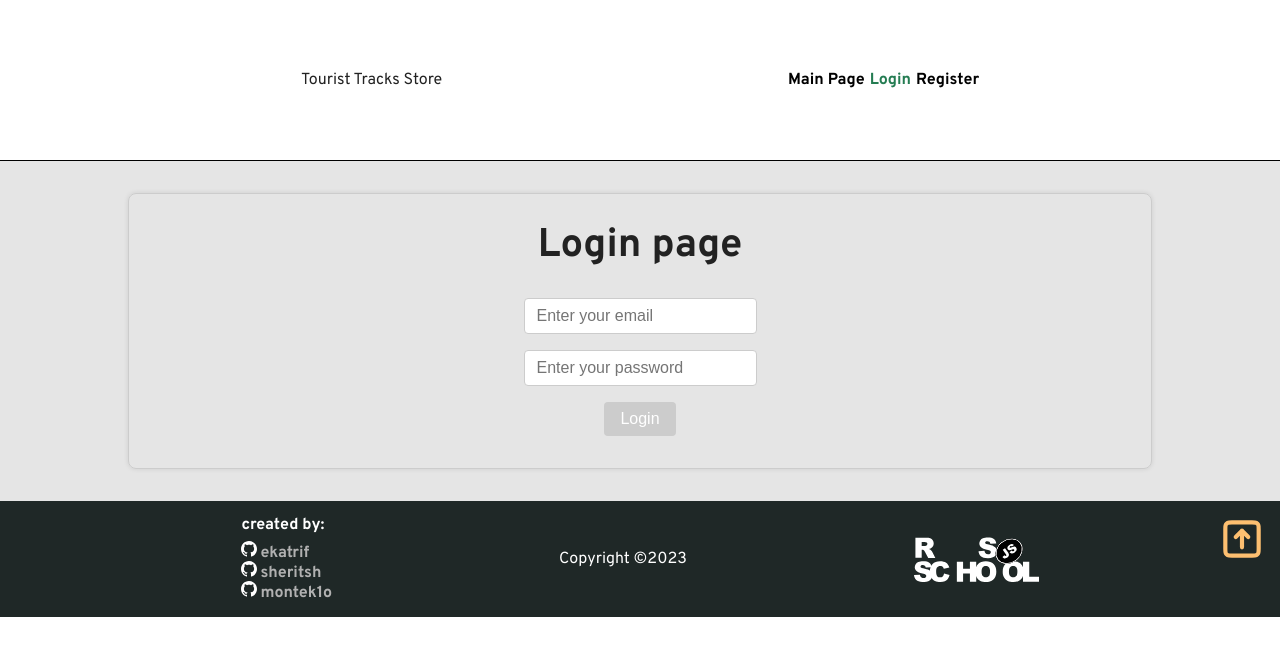
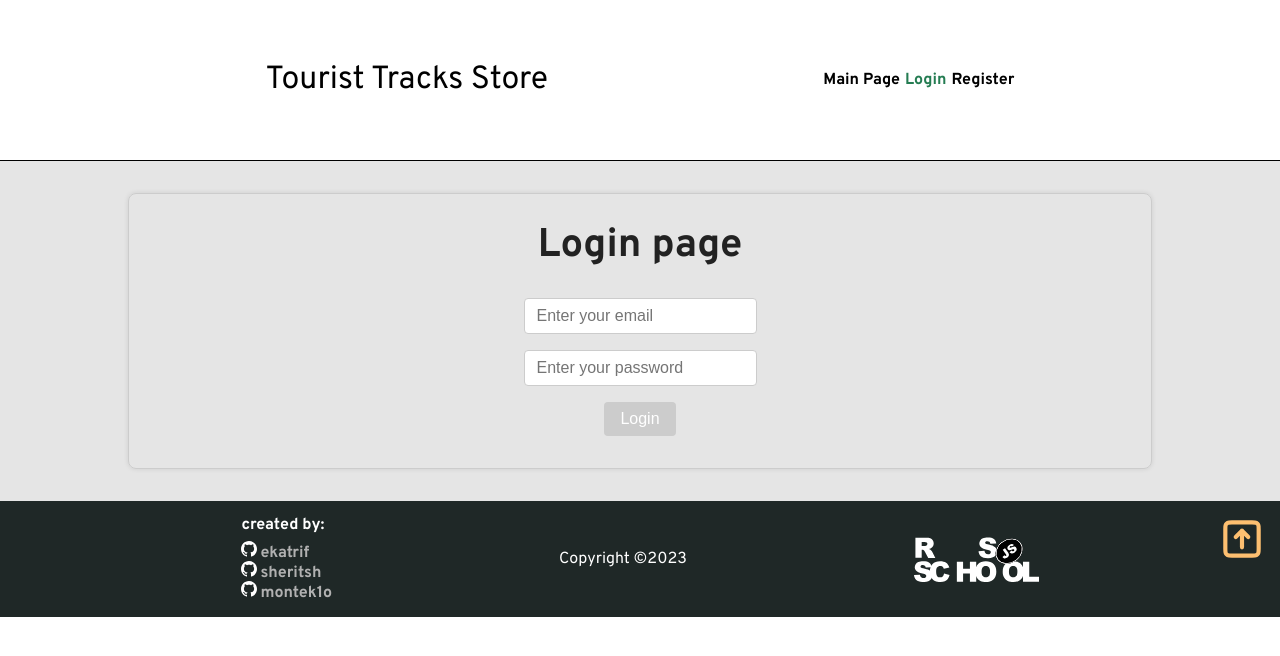
Before and after one commit to sheritsh/eCommerce-Application, a React app: page /login in a window 1280 px wide. Shown: the top 656 px of the page. Built offline with nearby package versions, Linux system fonts and the light colour scheme; what @commercetools/sdk-auth would draw is missing.

Commit message:
feat: add header__title

```diff
--- a/src/components/Footer/Footer.module.css
+++ b/src/components/Footer/Footer.module.css
@@ -19,12 +19,20 @@ footer {
   filter: invert(1);
 }
 
+.rs_school img:active {
+  scale: 0.85;
+}
+
 .page_up {
   position: absolute;
   width: min(5vw, 50px);
   height: min(5vw, 50px);
   right: 1vw;
   top: 1vw;
+}
+
+.page_up:active {
+  scale: 0.85;
 }
 
 .authors {
@@ -38,6 +46,10 @@ footer {
 .authors ul li a {
   color: #b1b1b1;
   text-decoration: none;
+}
+
+.authors ul li:active {
+  scale: 0.85;
 }
 
 .authors ul li a::before {
@@ -54,4 +66,12 @@ footer {
   .authors ul li a:hover {
     color: #fff;
   }
+
+  .rs_school img:hover {
+    opacity: 0.8;
+  }
+
+  .page_up:hover {
+    filter: brightness(150%);
+  }
 }
--- a/src/components/Footer/Footer.tsx
+++ b/src/components/Footer/Footer.tsx
@@ -1,7 +1,6 @@
 import React from 'react';
 import classes from './Footer.module.css';
 import Container from '../UI/container/Container';
-import rs_logo from '';
 
 const Footer: React.FC = () => {
   const authorText = 'created by:';
--- a/src/components/Header/Header.module.css
+++ b/src/components/Header/Header.module.css
@@ -19,6 +19,10 @@ header {
   margin-right: 5px;
 }
 
+nav li:active {
+  scale: 0.85;
+}
+
 nav li a {
   color: black;
   text-decoration: none;
@@ -28,3 +32,15 @@ nav li a {
 .nav li:last-child {
   margin-right: 0;
 }
+
+.header__title a {
+  color: black;
+  text-decoration: none;
+  font-size: 2rem;
+}
+
+@media (min-width: 768px) {
+  nav li a:hover {
+    color: #247c52;
+  }
+}
--- a/src/components/Header/Header.tsx
+++ b/src/components/Header/Header.tsx
@@ -1,5 +1,5 @@
 import React from 'react';
-import { NavLink } from 'react-router-dom';
+import { NavLink, Link } from 'react-router-dom';
 import classes from './Header.module.css';
 import Container from '../UI/container/Container';
 
@@ -8,7 +8,9 @@ const Header: React.FC = () => {
     <header>
       <Container>
         <div className={classes.header}>
-          <div>Tourist Tracks Store</div>
+          <div className={classes.header__title} id="title">
+            <Link to="/dist">Tourist Tracks Store</Link>
+          </div>
           <nav>
             <ul className={classes.nav}>
               <li>
```
